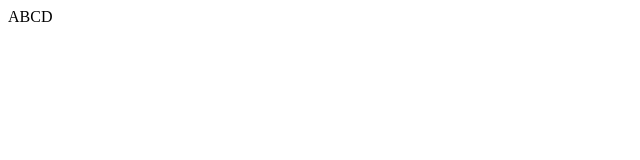
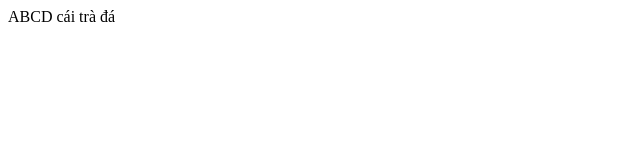
Before and after one commit to thienhao05/TestConfilict, a plain HTML site: page index.html in a window 1280 px wide. Shown: the full height of the page, 0-640 px from the left. Drawn offline with Linux system fonts and the light colour scheme.

Commit message:
update twice time

```diff
--- a/index.html
+++ b/index.html
@@ -7,5 +7,7 @@
 </head>
 <body>
     ABCD
+
+    cái trà đá
 </body>
 </html>
```
